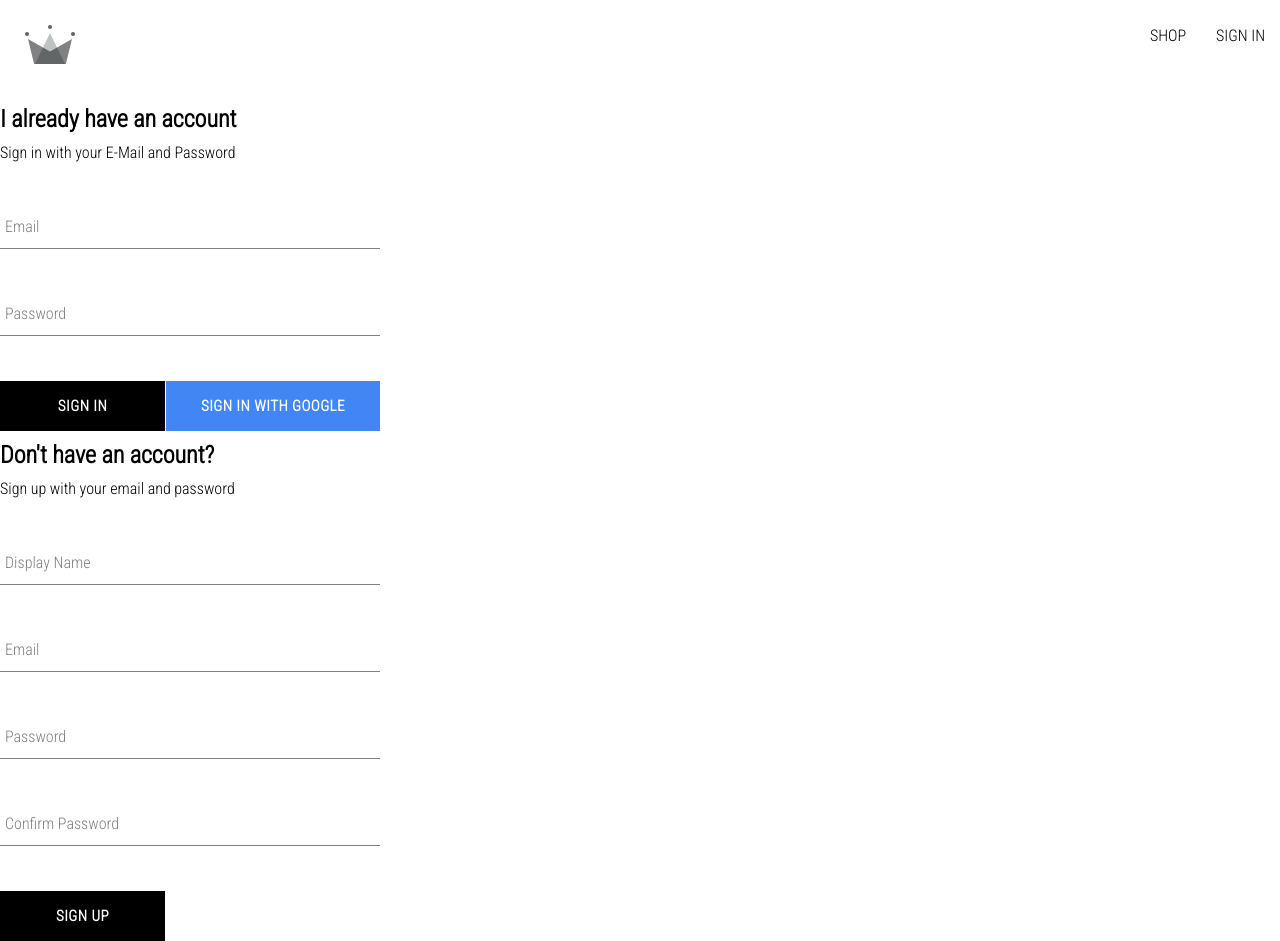
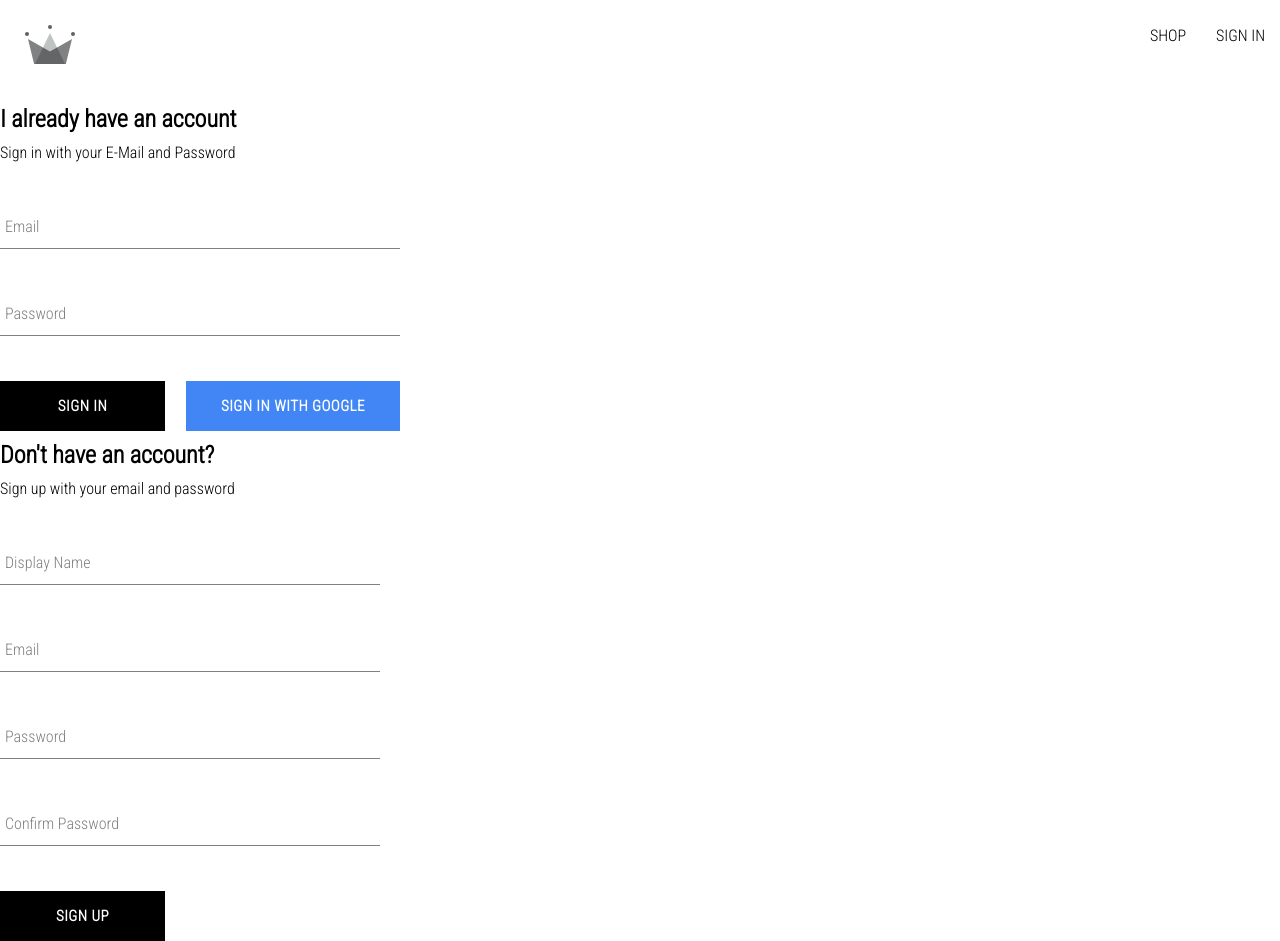
Before and after one commit to g-popp/crwn-clothing, a React (Vite) app: page /auth in a window 1280 px wide. Built offline with nearby package versions, Linux system fonts and the light colour scheme.

Commit message:
Fix styling

```diff
--- a/src/components/sign-in-form/sign-in-form.styles.scss
+++ b/src/components/sign-in-form/sign-in-form.styles.scss
@@ -1,7 +1,7 @@
 .sign-in-container {
     display: flex;
     flex-direction: column;
-    width: 380px;
+    width: 400px;
 
     h2 {
         margin: 10px 0;
```
